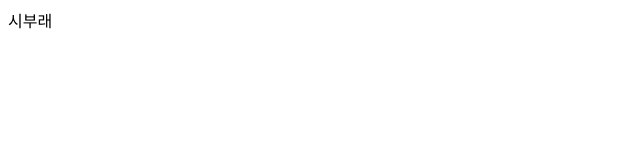
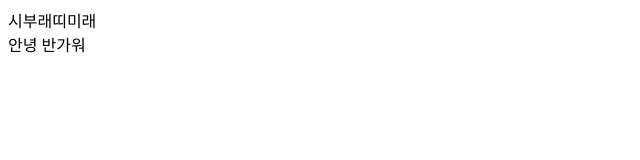
Before and after one commit to ryuzy-ent/ryuzytest, a plain HTML site: page index.html in a window 1280 px wide. Shown: the whole page, without its empty margins (0-640 px from the left). Drawn offline with Linux system fonts and the light colour scheme.

```diff
--- a/index.html
+++ b/index.html
@@ -6,6 +6,7 @@
     <title>Document</title>
 </head>
 <body>
-    시부래
+    시부래띠미래
+    <div>안녕 반가워</div>
 </body>
 </html>
```
Also changed, not shown: 1 other file.
